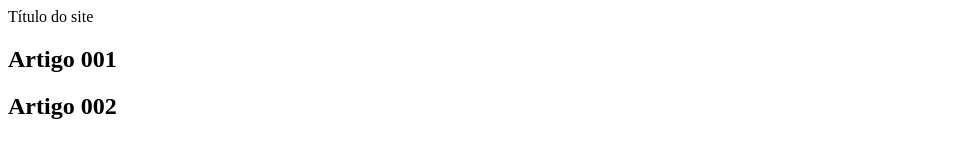
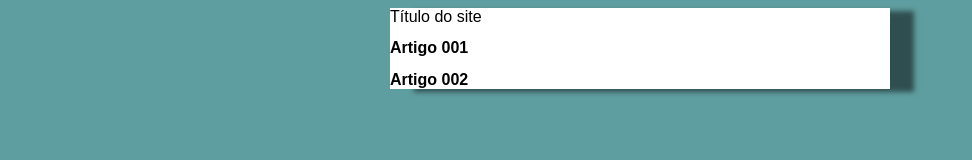
Before and after one commit to MdevSs/Projeto-site, a plain HTML site: page index.htm in a window 1280 px wide. Shown: the whole page, without its empty margins (0-972 px from the left). Drawn offline with Linux system fonts and the light colour scheme.

Commit message:
Criando design inicial

```diff
--- /dev/null
+++ b/css/style.css
@@ -0,0 +1,16 @@
+*{
+    font-family: Arial, Helvetica, sans-serif;
+    font-size: 16px;
+}
+
+body{
+    background-color: cadetblue;
+
+}
+
+main{
+    background-color: white;
+    width: 500px;
+    margin: auto;
+    box-shadow: 3cqb 3px 5px rgba(0, 0, 0, 0.504);
+}
--- a/index.htm
+++ b/index.htm
@@ -3,6 +3,7 @@
 <head>
     <meta charset="UTF-8">
     <meta name="viewport" content="width=device-width, initial-scale=1.0">
+    <link rel="stylesheet" href="css/style.css">
     <title>Site GIt e GitHub</title>
 </head>
 <body>
```
